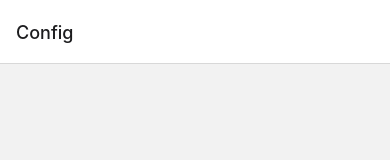
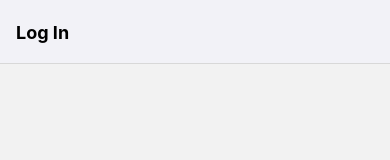
Before and after one commit to therealgymmy/rocket_chat_frontend, a React Native app: screen / in a window 390 px wide. Shown: the top 160 px of the page. Built offline with nearby package versions, Linux system fonts and the light colour scheme.

Commit message:
beautify the frontend a bit

```diff
--- a/App.js
+++ b/App.js
@@ -1,4 +1,5 @@
 import React from 'react';
+import { SafeAreaView } from 'react-native';
 import { NavigationContainer } from '@react-navigation/native';
 import { createNativeStackNavigator } from '@react-navigation/native-stack';
 import ConfigScreen from './ConfigScreen';
@@ -9,12 +10,22 @@ const Stack = createNativeStackNavigator();
 
 export default function App() {
   return (
-    <NavigationContainer>
-      <Stack.Navigator>
-        <Stack.Screen name="Config" component={ConfigScreen} />
-        <Stack.Screen name="Registration" component={RegistrationScreen} />
-        <Stack.Screen name="Chat" component={ChatScreen} />
-      </Stack.Navigator>
-    </NavigationContainer>
+    <SafeAreaView style={{ flex: 1, backgroundColor: '#f2f2f7' }}>
+      <NavigationContainer>
+        <Stack.Navigator
+          screenOptions={{
+            headerStyle: { backgroundColor: '#f2f2f7' },
+            headerTintColor: '#000',
+            headerTitleStyle: { fontWeight: 'bold' },
+            headerBackTitleVisible: true,
+            headerBackTitle: 'Back',
+          }}
+        >
+          <Stack.Screen name="Log In" component={ConfigScreen} />
+          <Stack.Screen name="Registration" component={RegistrationScreen} />
+          <Stack.Screen name="Chat" component={ChatScreen} />
+        </Stack.Navigator>
+      </NavigationContainer>
+    </SafeAreaView>
   );
 }
```
